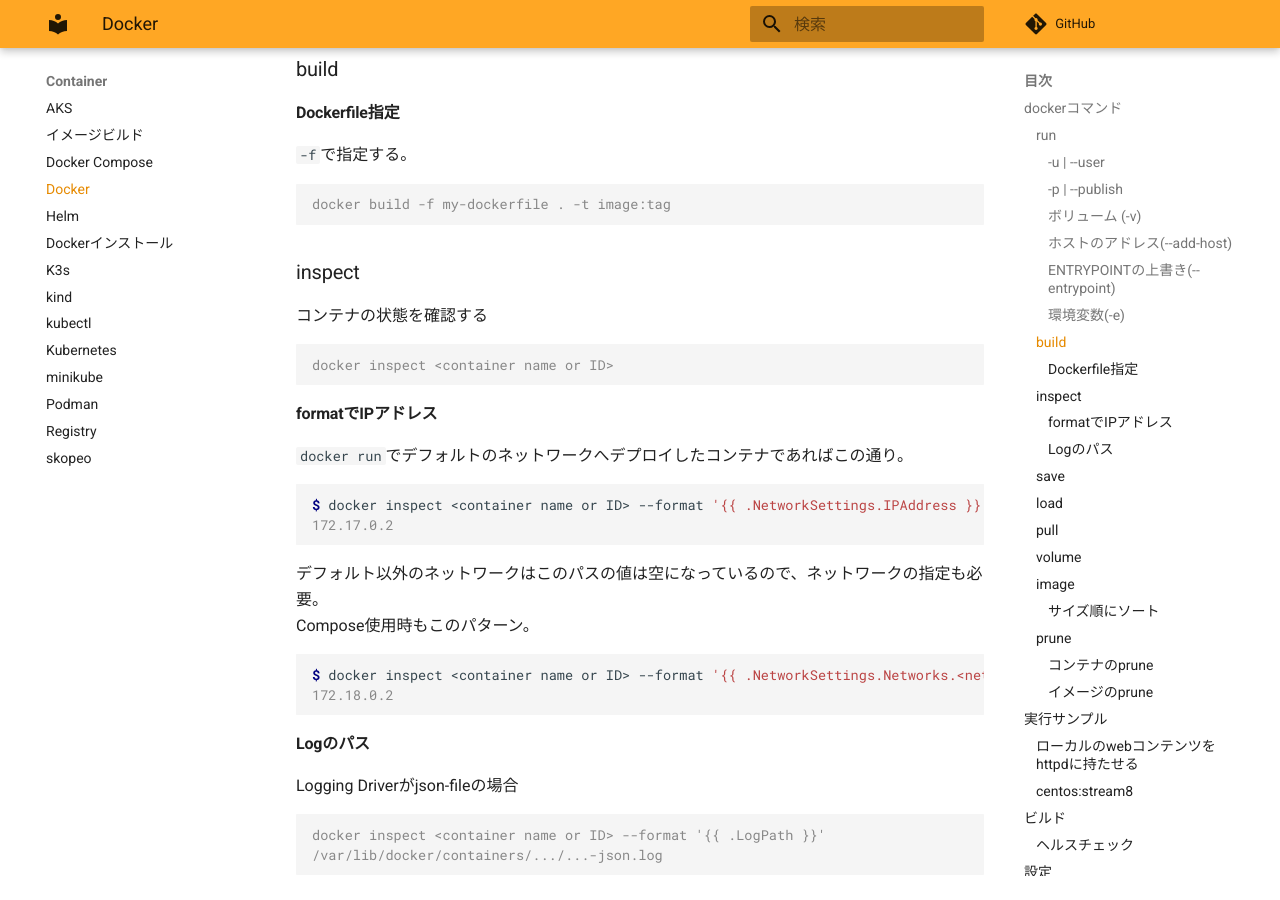
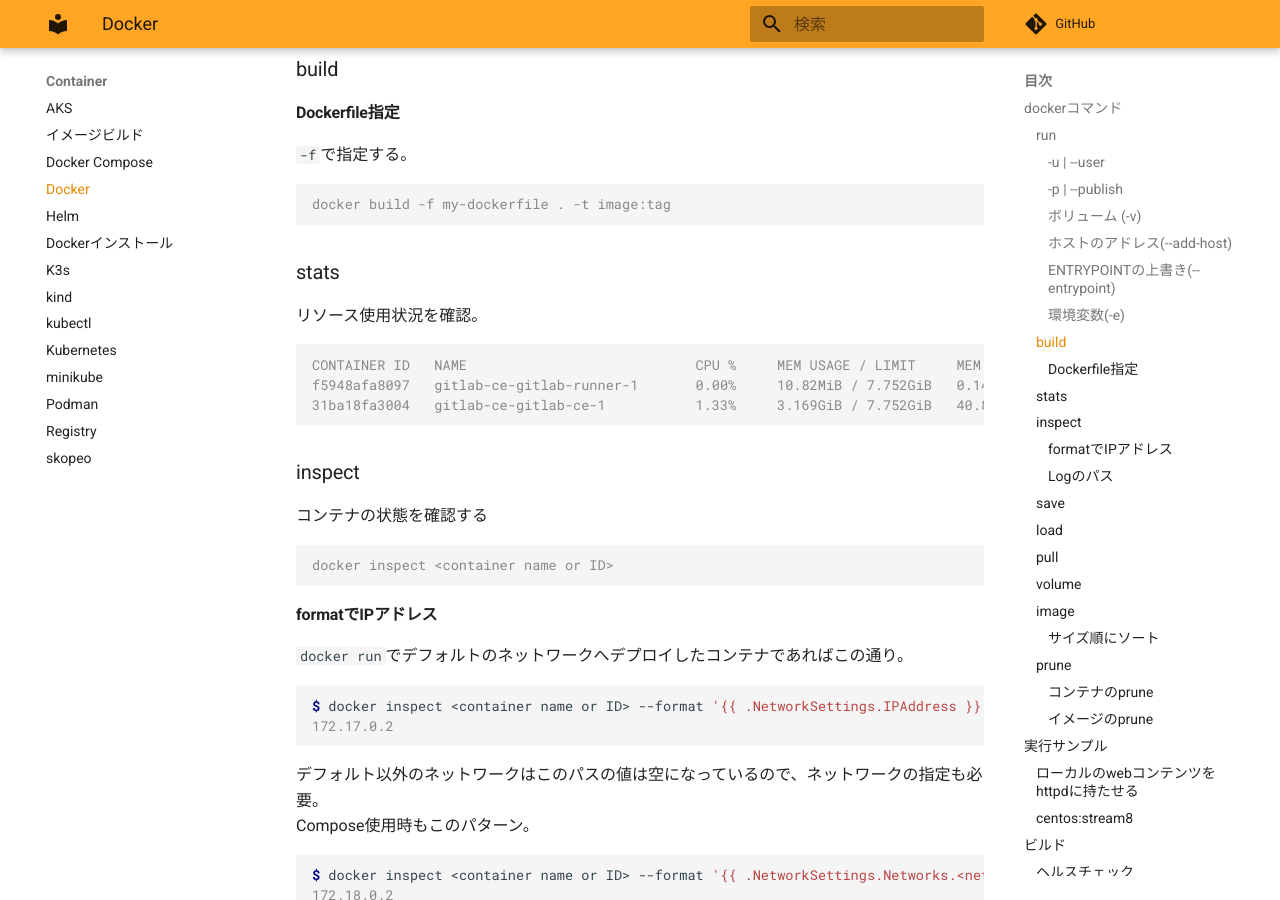
Before and after one commit to zaki-lknr/docs, an MkDocs documentation site: the page built from docs/Container/docker.md, in a window 1280 px wide and 900 px high, scrolled down 1805 px. Built offline with MkDocs 1.6.1 and Material for MkDocs 9.7.7, drawn with Linux system fonts in a browser that asks for light colours; comment, search, counter and statistics services are not loaded.

Commit message:
add: container/docker: docker stats

````diff
--- a/docs/Container/docker.md
+++ b/docs/Container/docker.md
@@ -89,6 +89,16 @@ docker run --rm -e APP_VAL=foobar image:tag
 
 ```console
 docker build -f my-dockerfile . -t image:tag
+```
+
+### stats
+
+リソース使用状況を確認。
+
+```console
+CONTAINER ID   NAME                            CPU %     MEM USAGE / LIMIT     MEM %     NET I/O           BLOCK I/O        PIDS
+f5948afa8097   gitlab-ce-gitlab-runner-1       0.00%     10.82MiB / 7.752GiB   0.14%     2.59kB / 126B     885kB / 0B       9
+31ba18fa3004   gitlab-ce-gitlab-ce-1           1.33%     3.169GiB / 7.752GiB   40.88%    31.5kB / 1.75MB   107MB / 2.07GB   252
 ```
 
 ### inspect
````
